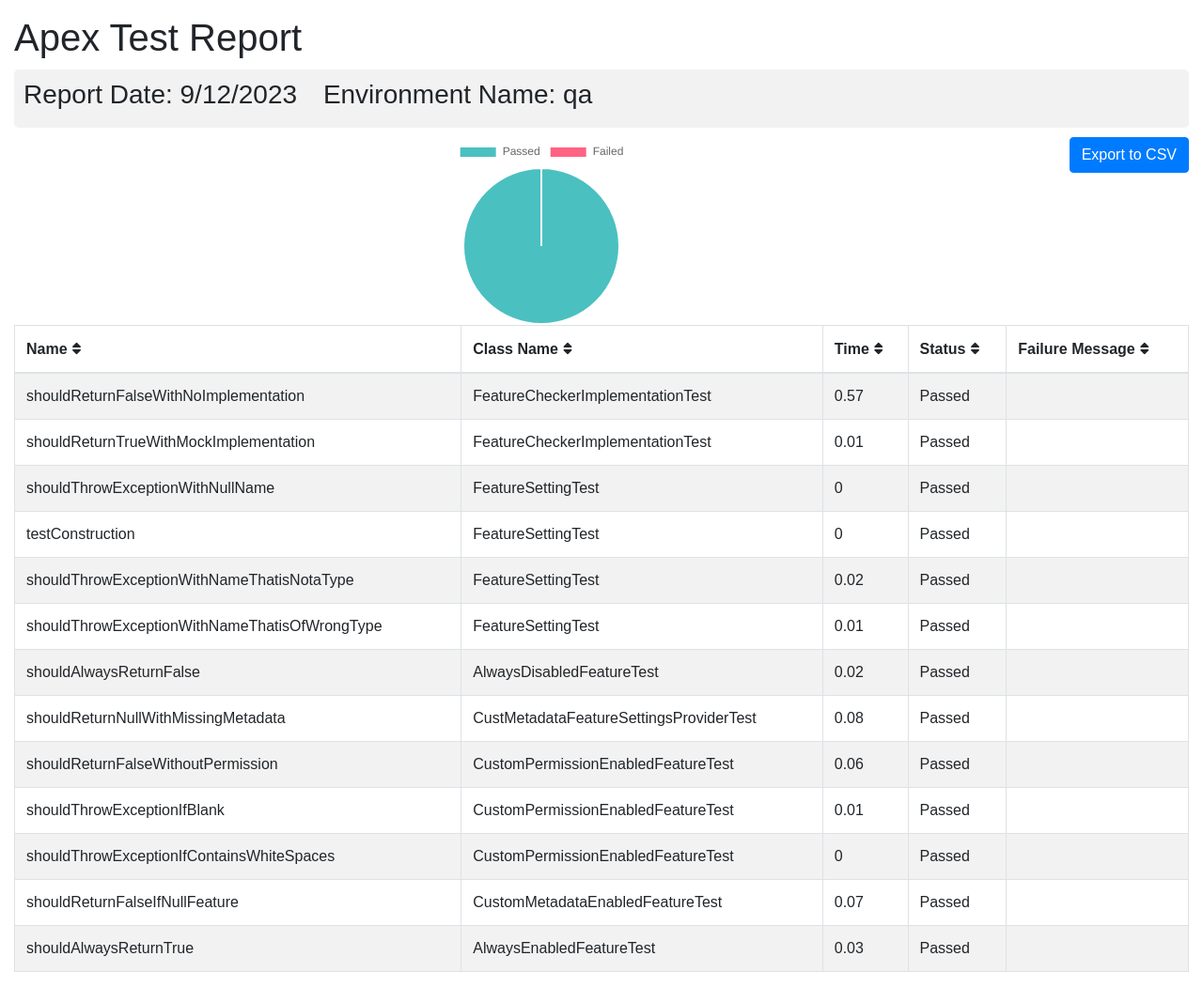
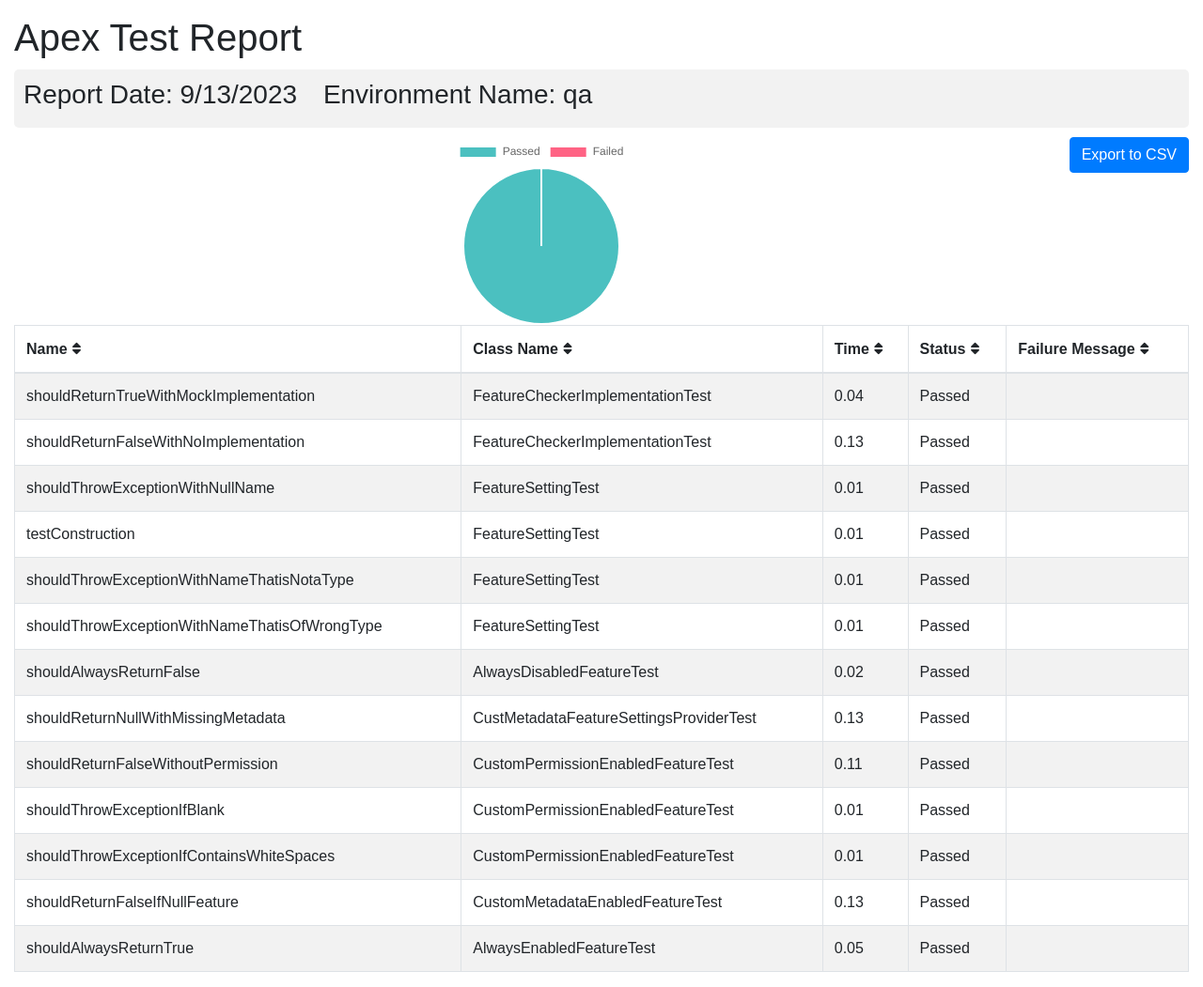
Before and after one commit to flxbl-io/sfops-dashboard, a Jekyll site: the page apextestResults/qa.html, which Jekyll copies as it is, in a window 1280 px wide. Shown: the whole page at 94% size. Built offline with Jekyll 4.4.1, drawn with Linux system fonts in a browser that asks for light colours.

Commit message:
updated test results of qa

```diff
--- a/apextestResults/qa.html
+++ b/apextestResults/qa.html
@@ -102,7 +102,7 @@
       <div class="container-fluid">
         <h1 class="mt-3">Apex Test Report</h1>
         <div class="info-card">
-        <h3>Report Date: 9/12/2023 <span style="margin-left: 20px;">Environment Name: qa</span></h3>
+        <h3>Report Date: 9/13/2023 <span style="margin-left: 20px;">Environment Name: qa</span></h3>
         </div>
         <button onclick="exportTableToCSV('testReport.csv')" class="btn btn-primary float-right">Export to CSV</button>
         <div id="chart-container">
@@ -121,37 +121,37 @@
             </thead>
             <tbody>
         <tr>
-          <td>shouldReturnFalseWithNoImplementation</td>
+          <td>shouldReturnTrueWithMockImplementation</td>
           <td>FeatureCheckerImplementationTest</td>
-          <td>0.57</td>
+          <td>0.04</td>
           <td>Passed</td>
           <td></td>
         </tr>
         <tr>
-          <td>shouldReturnTrueWithMockImplementation</td>
+          <td>shouldReturnFalseWithNoImplementation</td>
           <td>FeatureCheckerImplementationTest</td>
-          <td>0.01</td>
+          <td>0.13</td>
           <td>Passed</td>
           <td></td>
         </tr>
         <tr>
           <td>shouldThrowExceptionWithNullName</td>
           <td>FeatureSettingTest</td>
-          <td>0</td>
+          <td>0.01</td>
           <td>Passed</td>
           <td></td>
         </tr>
         <tr>
           <td>testConstruction</td>
           <td>FeatureSettingTest</td>
-          <td>0</td>
+          <td>0.01</td>
           <td>Passed</td>
           <td></td>
         </tr>
         <tr>
           <td>shouldThrowExceptionWithNameThatisNotaType</td>
           <td>FeatureSettingTest</td>
-          <td>0.02</td>
+          <td>0.01</td>
           <td>Passed</td>
           <td></td>
         </tr>
@@ -172,14 +172,14 @@
         <tr>
           <td>shouldReturnNullWithMissingMetadata</td>
           <td>CustMetadataFeatureSettingsProviderTest</td>
-          <td>0.08</td>
+          <td>0.13</td>
           <td>Passed</td>
           <td></td>
         </tr>
         <tr>
           <td>shouldReturnFalseWithoutPermission</td>
           <td>CustomPermissionEnabledFeatureTest</td>
-          <td>0.06</td>
+          <td>0.11</td>
           <td>Passed</td>
           <td></td>
         </tr>
@@ -193,21 +193,21 @@
         <tr>
           <td>shouldThrowExceptionIfContainsWhiteSpaces</td>
           <td>CustomPermissionEnabledFeatureTest</td>
-          <td>0</td>
+          <td>0.01</td>
           <td>Passed</td>
           <td></td>
         </tr>
         <tr>
           <td>shouldReturnFalseIfNullFeature</td>
           <td>CustomMetadataEnabledFeatureTest</td>
-          <td>0.07</td>
+          <td>0.13</td>
           <td>Passed</td>
           <td></td>
         </tr>
         <tr>
           <td>shouldAlwaysReturnTrue</td>
           <td>AlwaysEnabledFeatureTest</td>
-          <td>0.03</td>
+          <td>0.05</td>
           <td>Passed</td>
           <td></td>
         </tr>
```
